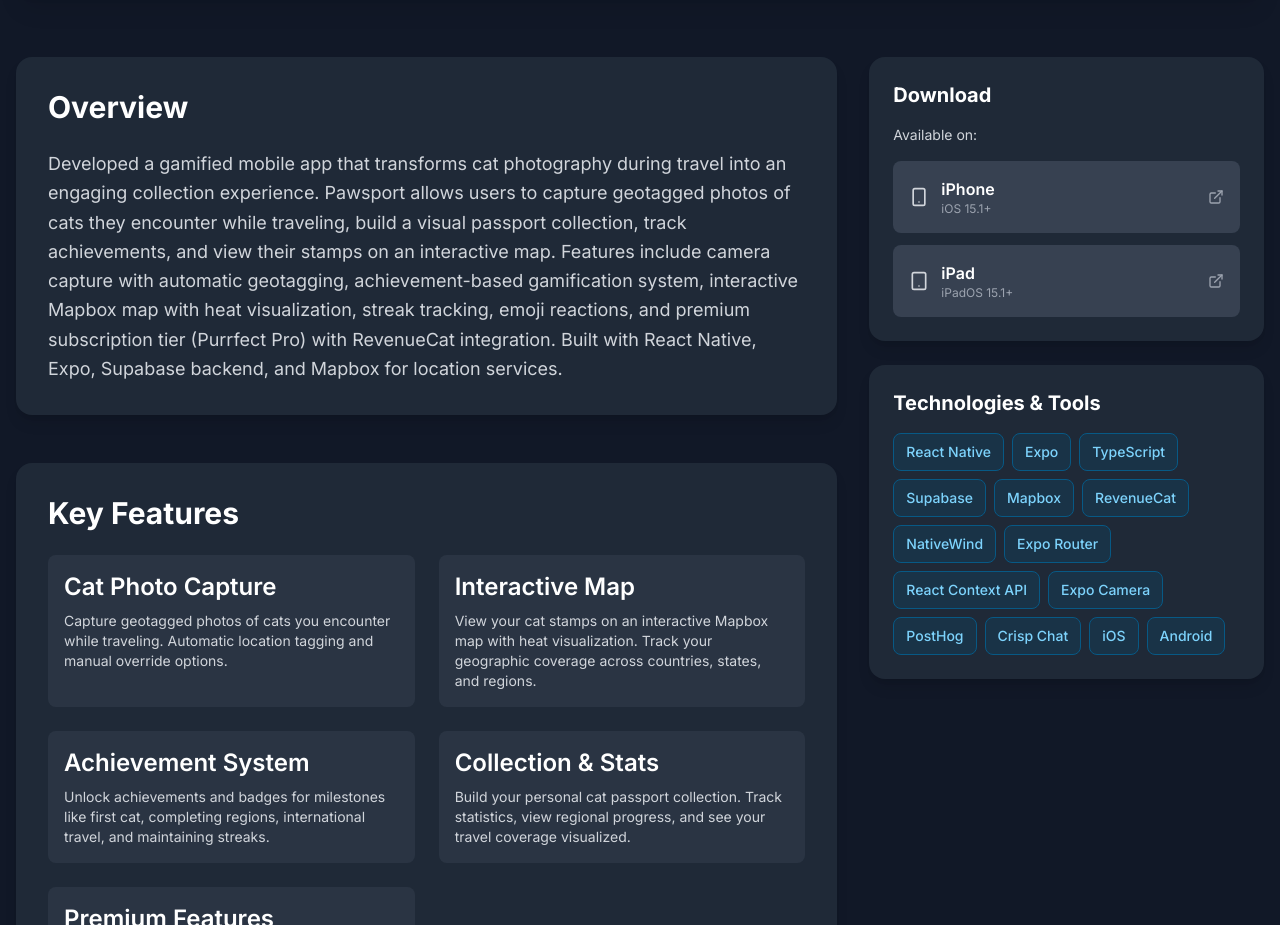
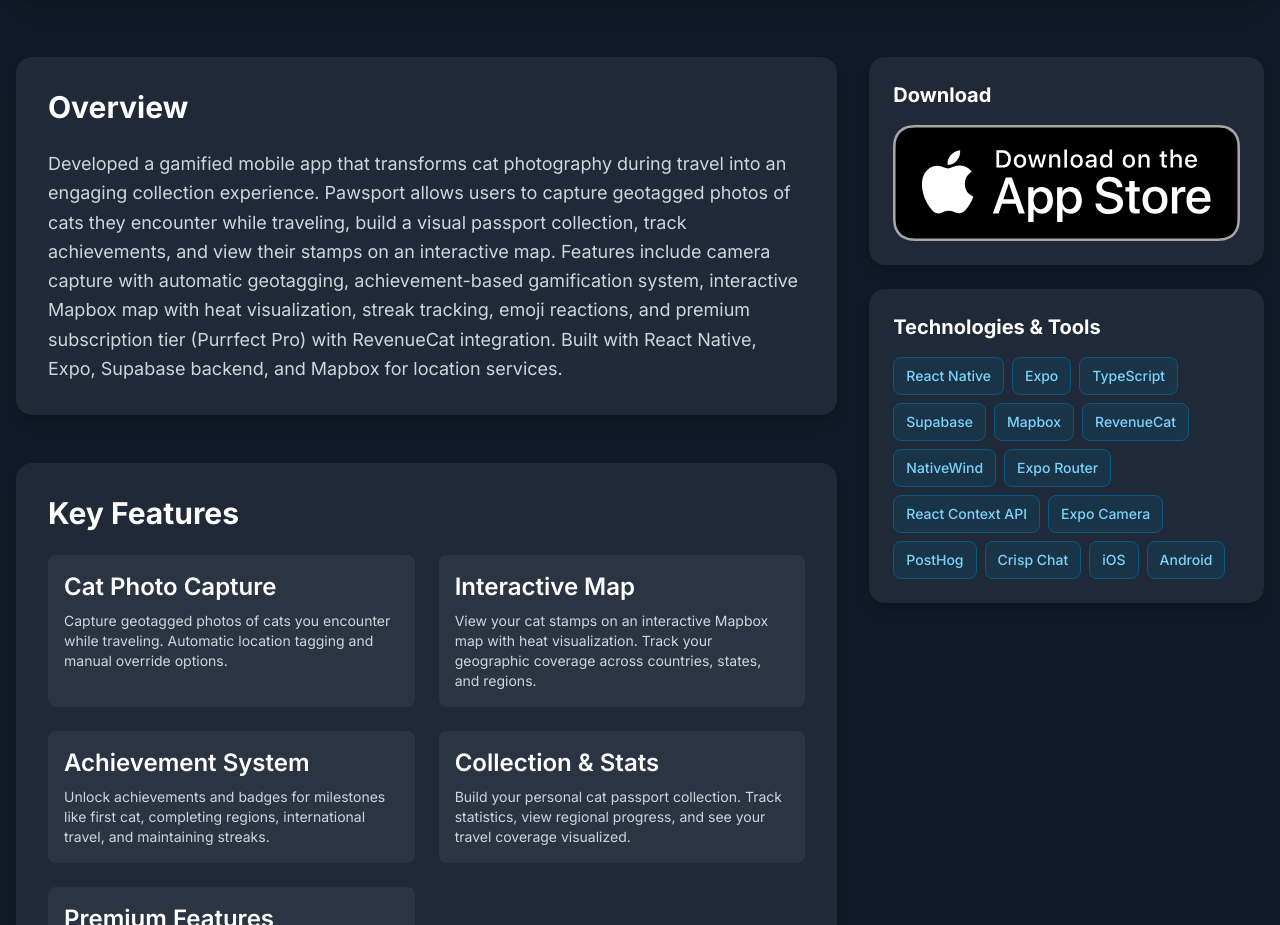
Before and after one commit to warmfire540/portfolio-ccc, a React (Create React App) app: page /projects/pawsport in a window 1280 px wide. Shown: the part 780-1705 px from the top of the page. Built offline with nearby package versions, Linux system fonts and the light colour scheme.

Commit message:
app and play store links - web canvas

```diff
--- a/src/components/spa/Hero.tsx
+++ b/src/components/spa/Hero.tsx
@@ -65,7 +65,7 @@
         })}
       </div>
 
-      <div className="container mx-auto px-4 relative z-10">
+      <div className="container mx-auto px-4 pb-16 md:pb-24 relative z-10">
         <div className="max-w-6xl mx-auto">
           <div className="text-center mb-12">
             {/* Badge */}
@@ -150,8 +150,8 @@
         </div>
       </div>
 
-      {/* Scroll indicator */}
-      <div className="absolute bottom-8 left-1/2 transform -translate-x-1/2 animate-bounce">
+      {/* Scroll indicator - hidden on mobile/tablet where stats cards overlap */}
+      <div className="hidden md:block absolute bottom-8 left-1/2 transform -translate-x-1/2 animate-bounce">
         <div className="w-6 h-10 border-2 border-white/30 rounded-full flex justify-center">
           <div className="w-1 h-3 bg-white rounded-full mt-2 animate-pulse"></div>
         </div>
--- a/src/components/spa/ProjectDetail.tsx
+++ b/src/components/spa/ProjectDetail.tsx
@@ -1,13 +1,6 @@
 import React from 'react';
 
-import {
-  ArrowLeft,
-  Calendar,
-  ExternalLink,
-  Smartphone,
-  Tablet,
-  Monitor,
-} from 'lucide-react';
+import { ArrowLeft, Calendar, ExternalLink } from 'lucide-react';
 import { Link, useParams } from 'react-router-dom';
 
 import { projects } from '../../data/projects';
@@ -61,12 +54,15 @@
     string,
     {
       appStoreUrl: string;
+      playStoreUrl?: string;
       screenshots: string[];
       features: Array<{ title: string; description: string }>;
     }
   > = {
     'web-canvas': {
       appStoreUrl: 'https://apps.apple.com/us/app/web-canvas/id6755220973',
+      playStoreUrl:
+        'https://play.google.com/store/apps/details?id=com.curiouscat.webcanvas',
       screenshots: [
         '/assets/projects/apps/webcanvas/01.png',
         '/assets/projects/apps/webcanvas/02.png',
@@ -138,6 +134,7 @@
 
   const currentAppConfig = appConfig[project.id] || null;
   const appStoreUrl = currentAppConfig?.appStoreUrl || project.link || '';
+  const playStoreUrl = currentAppConfig?.playStoreUrl || '';
   const screenshots = currentAppConfig?.screenshots || [];
   const appFeatures = currentAppConfig?.features || [];
 
@@ -311,111 +308,34 @@
                 <h3 className="text-xl font-bold text-gray-800 dark:text-white mb-4">
                   Download
                 </h3>
-                <p className="text-sm text-gray-600 dark:text-gray-300 mb-4">
-                  Available on:
-                </p>
-                <div className="space-y-3">
-                  {project.id === 'web-canvas' ? (
-                    <>
+                <div className="space-y-4">
+                  {appStoreUrl && (
                     <a
                       href={appStoreUrl}
                       target="_blank"
                       rel="noopener noreferrer"
-                        className="flex items-center justify-between p-4 bg-gray-50 dark:bg-gray-700 hover:bg-gray-100 dark:hover:bg-gray-600 rounded-lg transition-colors group"
+                      className="block transition-opacity hover:opacity-80"
                     >
-                        <div className="flex items-center">
-                          <Smartphone className="w-5 h-5 text-gray-600 dark:text-gray-300 mr-3" />
-                          <div>
-                            <div className="font-semibold text-gray-800 dark:text-white">
-                              iPhone
-                            </div>
-                            <div className="text-xs text-gray-500 dark:text-gray-400">
-                              iOS 15.1+
-                            </div>
-                          </div>
-                        </div>
-                        <ExternalLink className="w-4 h-4 text-gray-400 group-hover:text-primary-600 dark:group-hover:text-primary-400" />
+                      <img
+                        src="/assets/appstore.svg"
+                        alt="Download on the App Store"
+                        className="w-full h-auto"
+                      />
                     </a>
+                  )}
+                  {playStoreUrl && (
                     <a
-                        href={appStoreUrl}
+                      href={playStoreUrl}
                       target="_blank"
                       rel="noopener noreferrer"
-                        className="flex items-center justify-between p-4 bg-gray-50 dark:bg-gray-700 hover:bg-gray-100 dark:hover:bg-gray-600 rounded-lg transition-colors group"
+                      className="block transition-opacity hover:opacity-80"
                     >
-                        <div className="flex items-center">
-                          <Tablet className="w-5 h-5 text-gray-600 dark:text-gray-300 mr-3" />
-                          <div>
-                            <div className="font-semibold text-gray-800 dark:text-white">
-                              iPad
-                            </div>
-                            <div className="text-xs text-gray-500 dark:text-gray-400">
-                              iPadOS 15.1+
-                            </div>
-                          </div>
-                        </div>
-                        <ExternalLink className="w-4 h-4 text-gray-400 group-hover:text-primary-600 dark:group-hover:text-primary-400" />
+                      <img
+                        src="/assets/playstore.svg"
+                        alt="Get it on Google Play"
+                        className="w-full h-auto"
+                      />
                     </a>
-                      <a
-                        href={appStoreUrl}
-                        target="_blank"
-                        rel="noopener noreferrer"
-                        className="flex items-center justify-between p-4 bg-gray-50 dark:bg-gray-700 hover:bg-gray-100 dark:hover:bg-gray-600 rounded-lg transition-colors group"
-                      >
-                        <div className="flex items-center">
-                          <Monitor className="w-5 h-5 text-gray-600 dark:text-gray-300 mr-3" />
-                          <div>
-                            <div className="font-semibold text-gray-800 dark:text-white">
-                              Mac
-                            </div>
-                            <div className="text-xs text-gray-500 dark:text-gray-400">
-                              macOS 12.0+ (M1+)
-                            </div>
-                          </div>
-                        </div>
-                        <ExternalLink className="w-4 h-4 text-gray-400 group-hover:text-primary-600 dark:group-hover:text-primary-400" />
-                      </a>
-                    </>
-                  ) : (
-                    <>
-                      <a
-                        href={appStoreUrl}
-                        target="_blank"
-                        rel="noopener noreferrer"
-                        className="flex items-center justify-between p-4 bg-gray-50 dark:bg-gray-700 hover:bg-gray-100 dark:hover:bg-gray-600 rounded-lg transition-colors group"
-                      >
-                        <div className="flex items-center">
-                          <Smartphone className="w-5 h-5 text-gray-600 dark:text-gray-300 mr-3" />
-                          <div>
-                            <div className="font-semibold text-gray-800 dark:text-white">
-                              iPhone
-                            </div>
-                            <div className="text-xs text-gray-500 dark:text-gray-400">
-                              iOS 15.1+
-                            </div>
-                          </div>
-                        </div>
-                        <ExternalLink className="w-4 h-4 text-gray-400 group-hover:text-primary-600 dark:group-hover:text-primary-400" />
-                      </a>
-                      <a
-                        href={appStoreUrl}
-                        target="_blank"
-                        rel="noopener noreferrer"
-                        className="flex items-center justify-between p-4 bg-gray-50 dark:bg-gray-700 hover:bg-gray-100 dark:hover:bg-gray-600 rounded-lg transition-colors group"
-                      >
-                        <div className="flex items-center">
-                          <Tablet className="w-5 h-5 text-gray-600 dark:text-gray-300 mr-3" />
-                          <div>
-                            <div className="font-semibold text-gray-800 dark:text-white">
-                              iPad
-                            </div>
-                            <div className="text-xs text-gray-500 dark:text-gray-400">
-                              iPadOS 15.1+
-                            </div>
-                          </div>
-                        </div>
-                        <ExternalLink className="w-4 h-4 text-gray-400 group-hover:text-primary-600 dark:group-hover:text-primary-400" />
-                      </a>
-                    </>
                   )}
                 </div>
               </div>
```
Also changed, not shown: public/assets/appstore.svg (added), public/assets/playstore.svg (added). Lines whose indentation alone changed are shown as unchanged.
